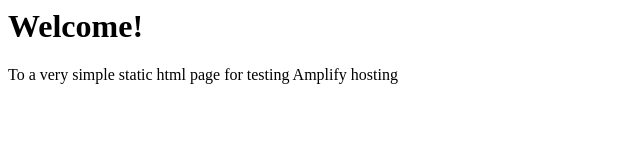
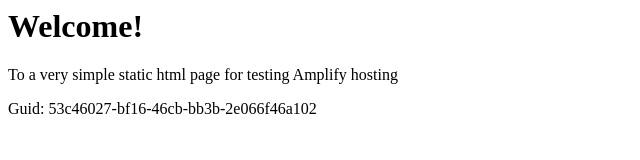
Before and after one commit to aws-aemilia-bah/Github-PR-Commit-Integration-Test-DoNotTouch-GitH-MJCD6L4M-v2-preprod-me-south-1, a website: page src/index.html in a window 1280 px wide. Shown: the whole page, without its empty margins (0-640 px from the left). Drawn offline with Linux system fonts and the light colour scheme.

Commit message:
commit from integ tests

```diff
--- a/src/index.html
+++ b/src/index.html
@@ -1,3 +1,5 @@
+
+
 <html lang="en">
 
 <head>
@@ -10,6 +12,6 @@
 <body>
     <h1>Welcome!</h1>
     <p>To a very simple static html page for testing Amplify hosting</p>
-</body>
+    <p>Guid: 53c46027-bf16-46cb-bb3b-2e066f46a102</p></body>
 
 </html>
```
